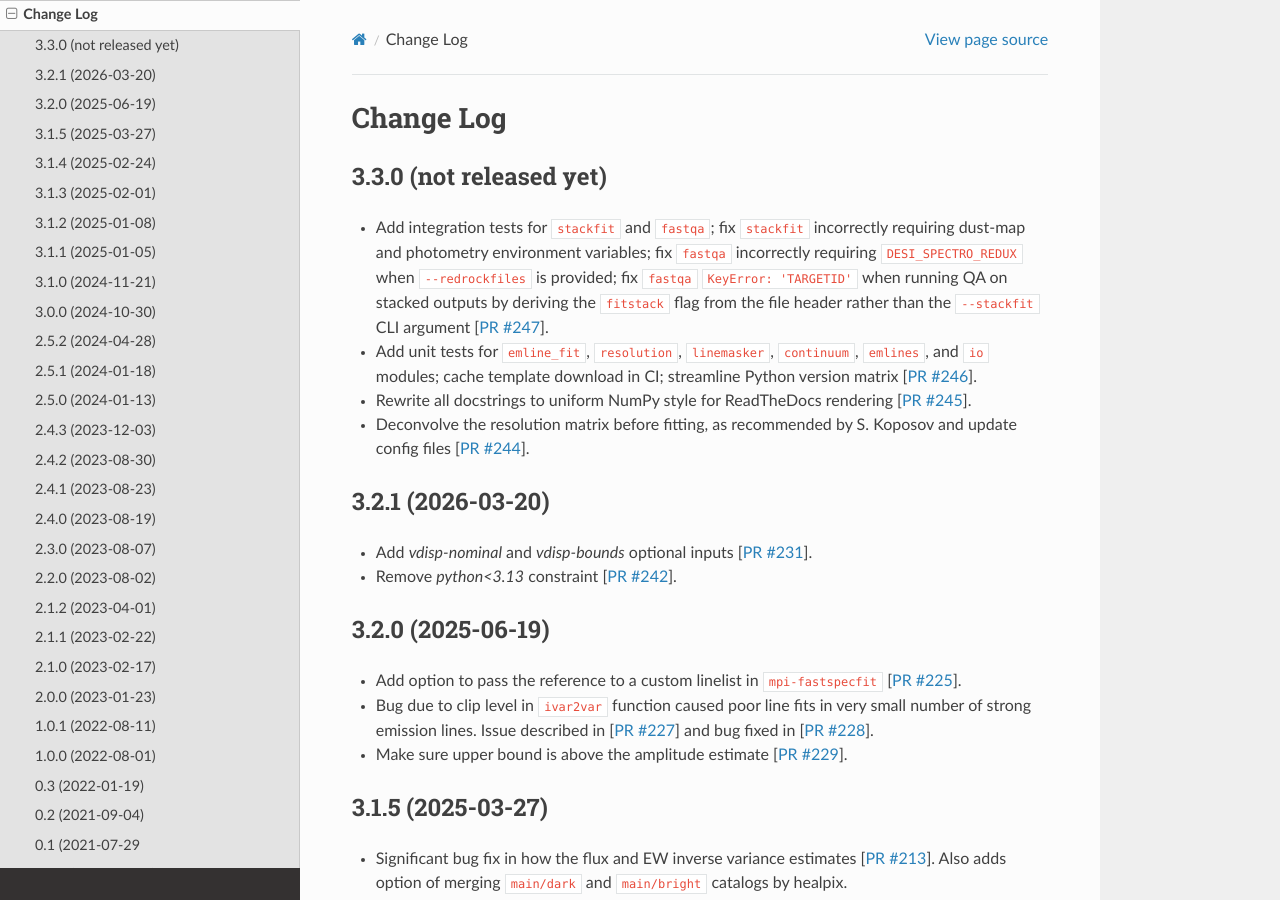
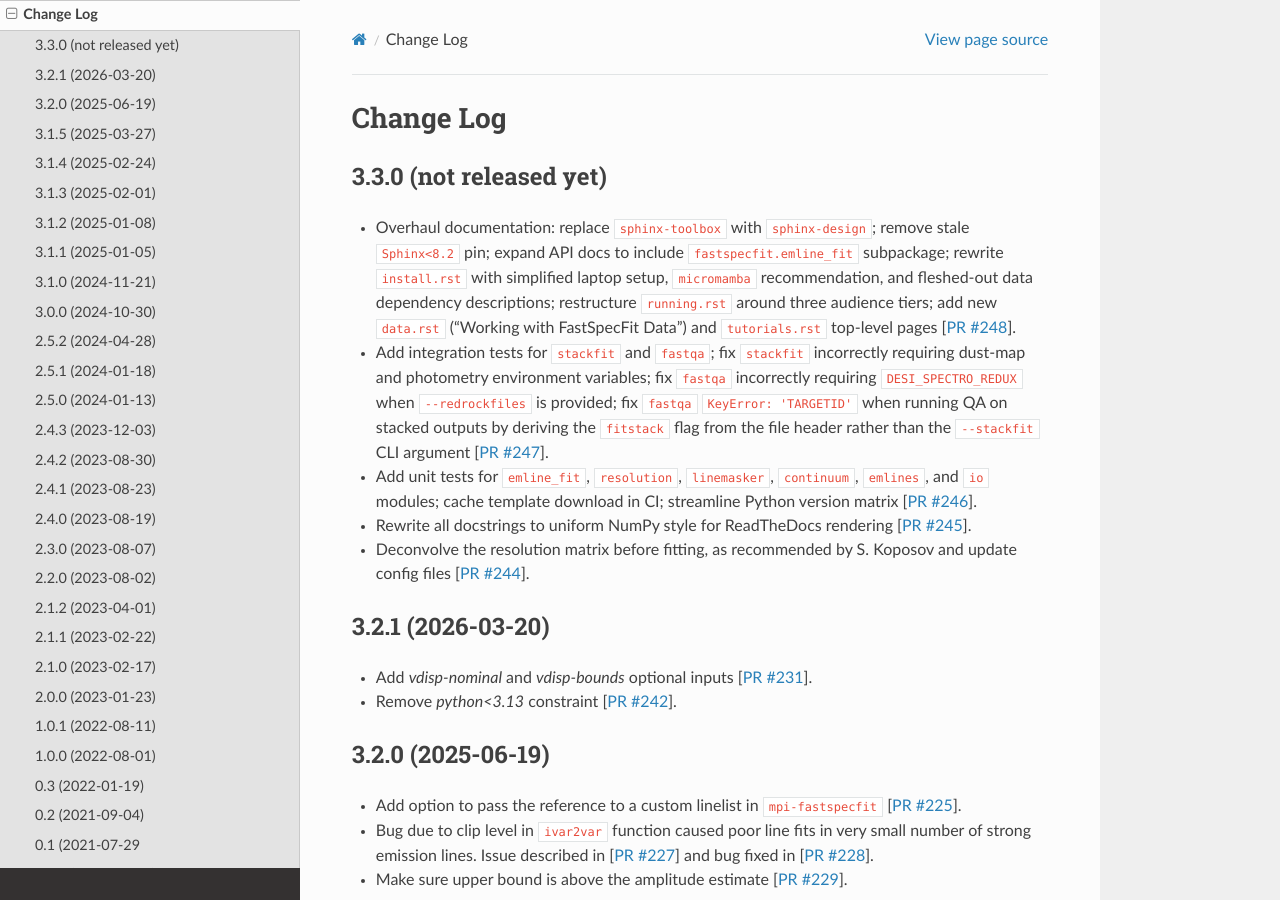
Before and after one commit to desihub/fastspecfit, a Sphinx documentation site: the page built from doc/changes.rst, in a window 1280 px wide and 900 px high. Built offline with Sphinx 7.4.7 and the Read the Docs theme 3.1.0, drawn with Linux system fonts in a browser that asks for light colours.

Commit message:
Add PR #248 to change log [ci skip]
Co-Authored-By: Claude Sonnet 4.6 <noreply@anthropic.com>

```diff
--- a/doc/changes.rst
+++ b/doc/changes.rst
@@ -5,6 +5,13 @@ Change Log
 3.3.0 (not released yet)
 ------------------------
 
+* Overhaul documentation: replace ``sphinx-toolbox`` with ``sphinx-design``;
+  remove stale ``Sphinx<8.2`` pin; expand API docs to include
+  ``fastspecfit.emline_fit`` subpackage; rewrite ``install.rst`` with
+  simplified laptop setup, ``micromamba`` recommendation, and fleshed-out data
+  dependency descriptions; restructure ``running.rst`` around three audience
+  tiers; add new ``data.rst`` ("Working with FastSpecFit Data") and
+  ``tutorials.rst`` top-level pages [`PR #248`_].
 * Add integration tests for ``stackfit`` and ``fastqa``; fix ``stackfit``
   incorrectly requiring dust-map and photometry environment variables; fix
   ``fastqa`` incorrectly requiring ``DESI_SPECTRO_REDUX`` when
@@ -18,6 +25,7 @@ Change Log
 * Deconvolve the resolution matrix before fitting, as recommended
   by S. Koposov and update config files [`PR #244`_].
 
+.. _`PR #248`: https://github.com/desihub/fastspecfit/pull/248
 .. _`PR #247`: https://github.com/desihub/fastspecfit/pull/247
 .. _`PR #246`: https://github.com/desihub/fastspecfit/pull/246
 .. _`PR #245`: https://github.com/desihub/fastspecfit/pull/245
```
